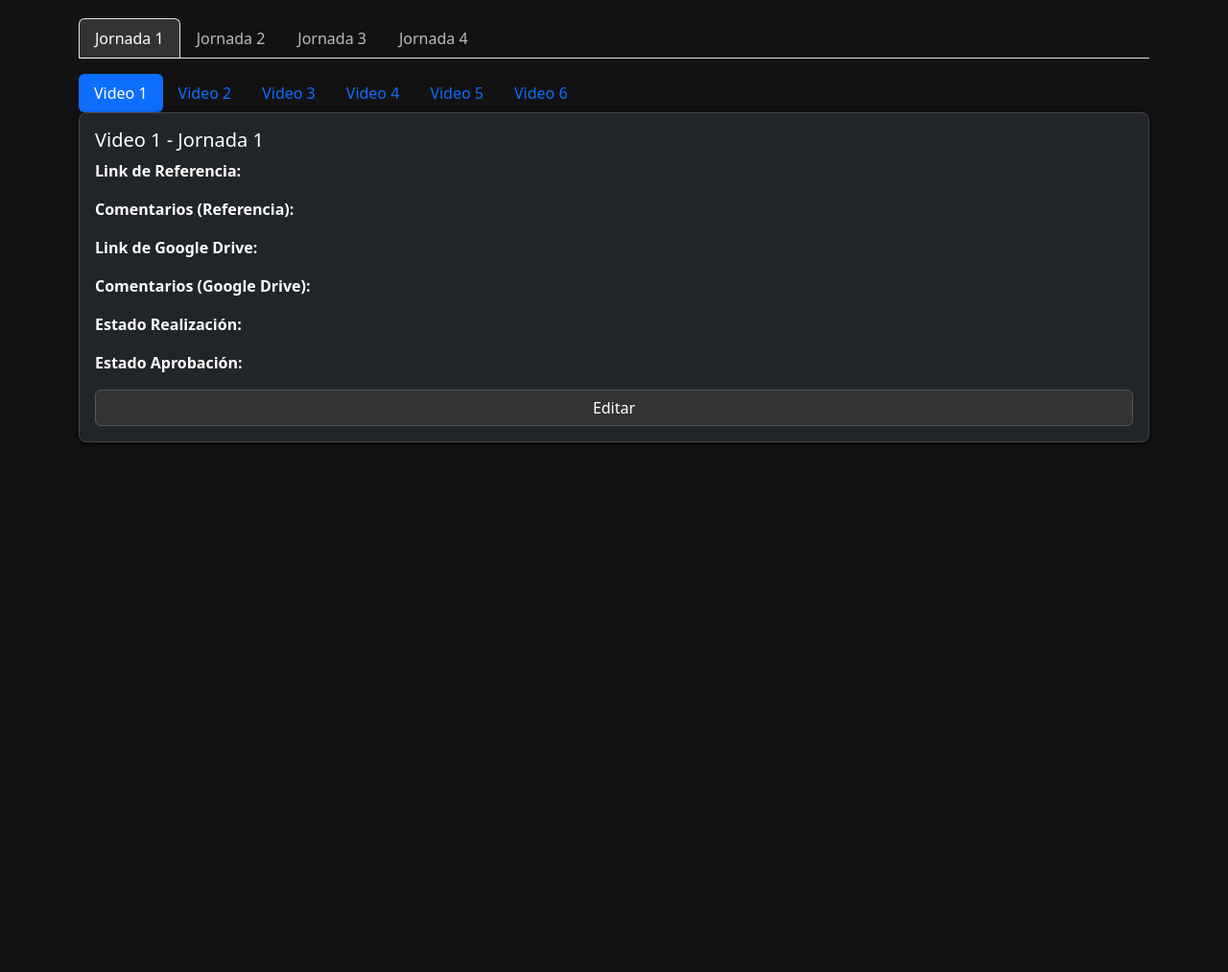
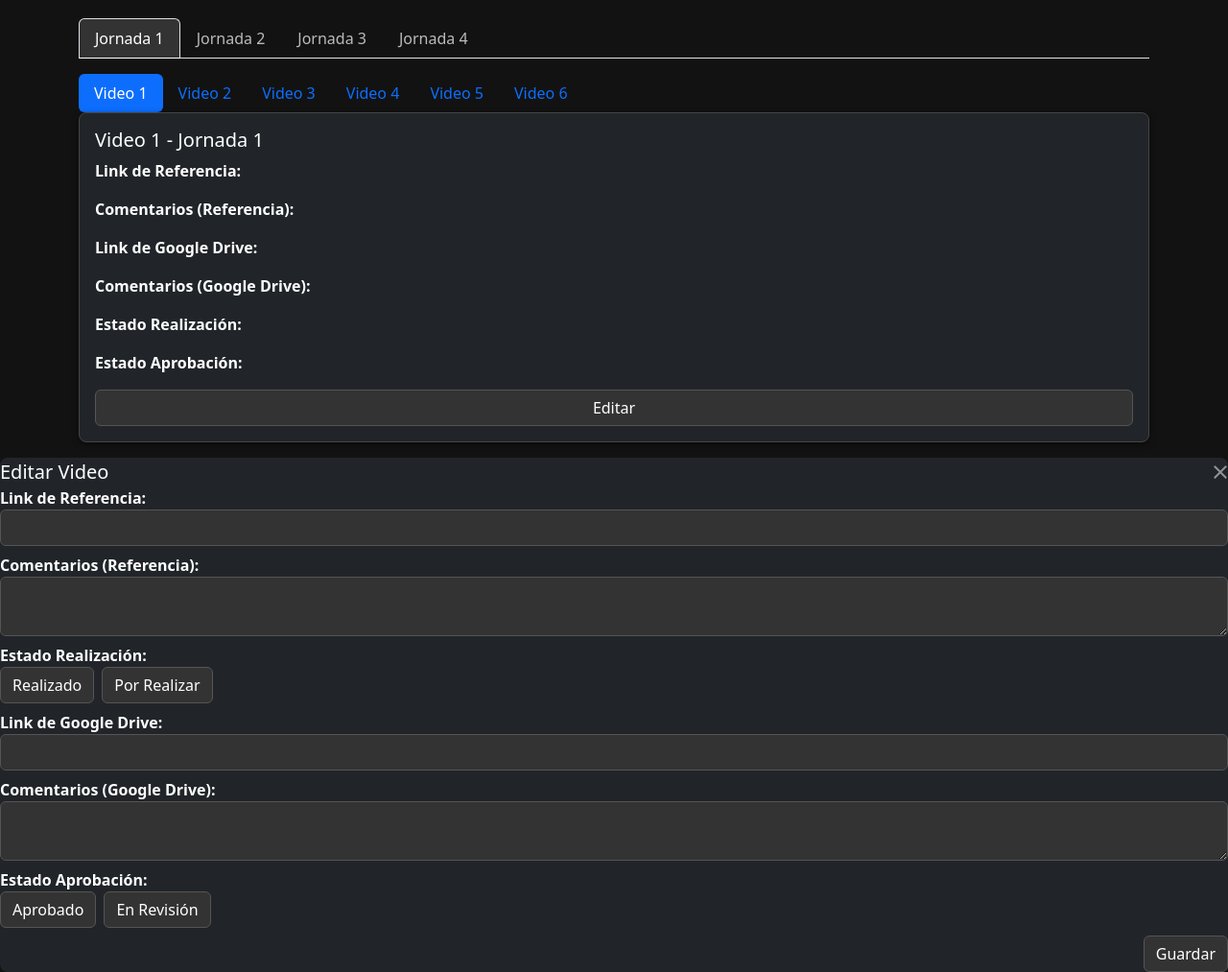
Before and after one commit to DaniloKevff/gestor-videos, a plain HTML site: page index.html in a window 1280 px wide. Shown: the part 77-1090 px from the top of the page at 96% size. Before the commit the page ends 800 px from the top, so only its background shows below. Drawn offline with nearby package versions, Linux system fonts and the light colour scheme.

Commit message:
Update index.html

```diff
--- a/index.html
+++ b/index.html
@@ -94,7 +94,7 @@
   </div>
 
   <!-- Modal para editar video -->
-  <div class="modal fade" id="editModal" tabindex="-1" aria-labelledby="editModalLabel" aria-hidden="true">
+  <div insert="modal fade" id="editModal" tabindex="-1" aria-labelledby="editModalLabel" aria-hidden="true">
     <div class="modal-dialog">
       <div class="modal-content bg-dark text-white">
         <div class="modal-header">
```
